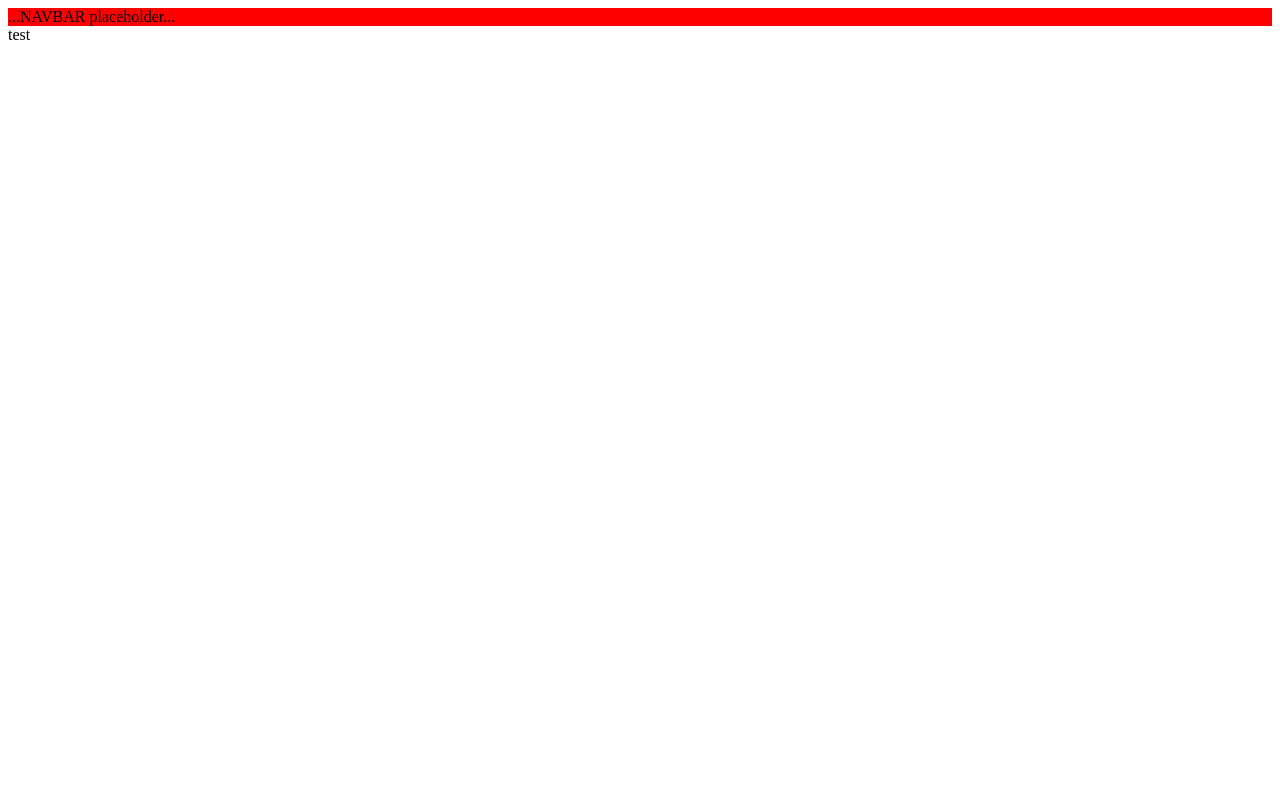
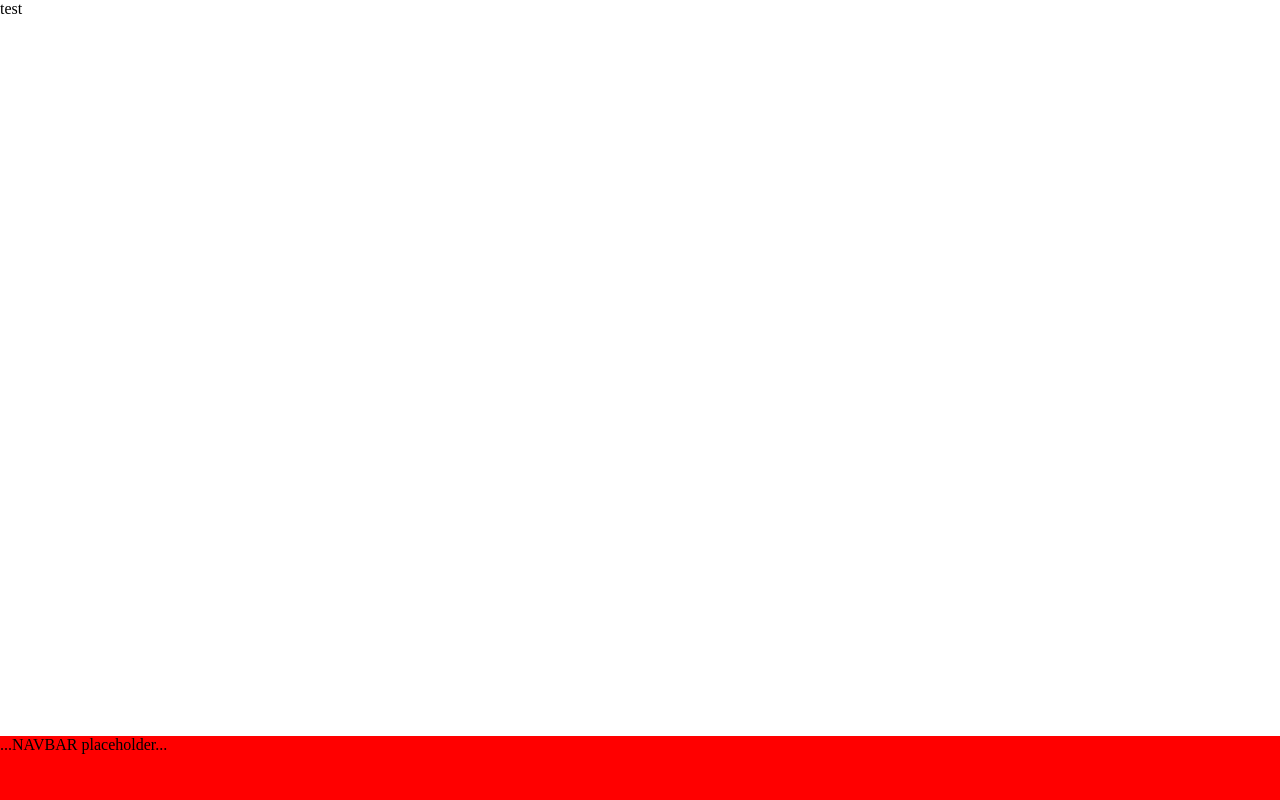
Before and after one commit to AHen-C0de/ListIt, a Django app: page / in a window 1280 px wide. Run offline with Django 4.2, Linux system fonts and the light colour scheme; data comes from the database, SQL or seed files in the repository; both versions use the stored data as it was after the commit.

Commit message:
Add page structure

```diff
--- /dev/null
+++ b/base/static/base.css
@@ -0,0 +1,16 @@
+* {
+  box-sizing: border-box;
+  margin: 0;
+  padding: 0;
+}
+
+html, body {
+  height: 100%;
+  margin: 0;
+}
+
+body {
+  display: grid;
+  /* header main footer */
+  grid-template-rows: 1fr 4rem;
+}
--- a/base/static/navbar.css
+++ b/base/static/navbar.css
@@ -1,3 +1,4 @@
 .box {
   background-color: red;
+  height: 100%;
 }
--- a/base/templates/base/base.html
+++ b/base/templates/base/base.html
@@ -1,16 +1,19 @@
 <!DOCTYPE html>
+{% load static %}
+
 <html lang="de">
   <head>
       <meta charset="utf-8">
       <meta name="viewport" content="width=device-width, initial-scale=1.0">
+      <link rel="stylesheet" href="{% static 'base.css' %}">
       <title>ListIt</title>
   </head>
   <body>
-      <header>
-        {% include "base/navbar.html" %}
-      </header>
-      <main>
-        {% block main %}{% endblock %}
-      </main>
-    </body>
+    <main>
+      {% block main %}{% endblock %}
+    </main>
+    <footer>
+      {% include "base/navbar.html" %}
+    </footer>
+  </body>
 </html>
```
Also changed, not shown: db.sqlite3.
